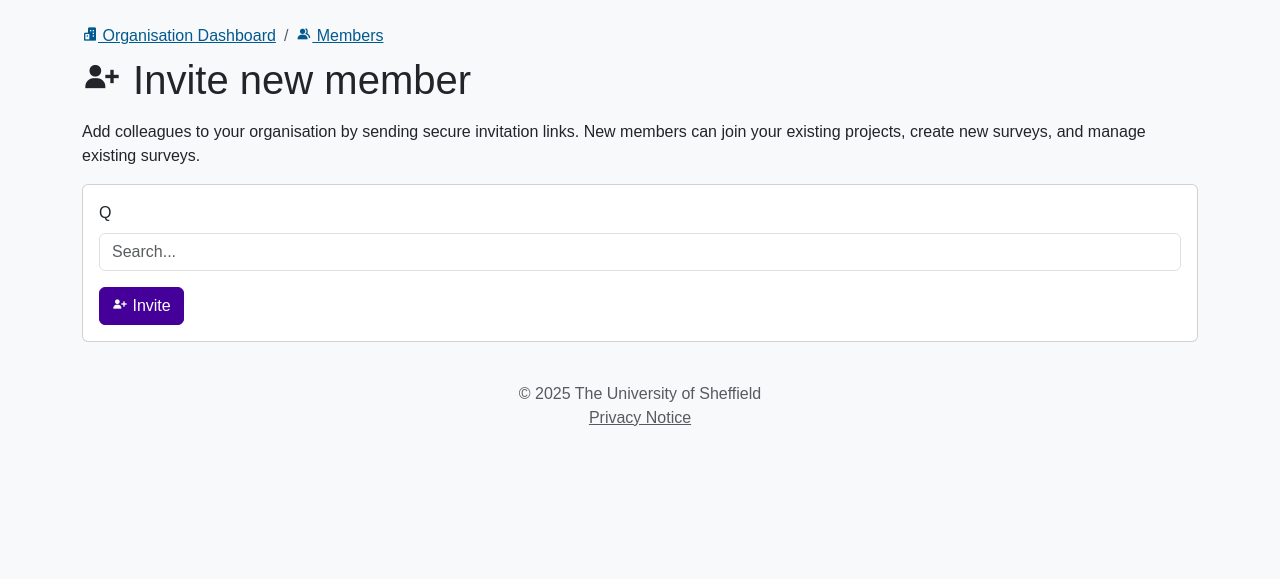
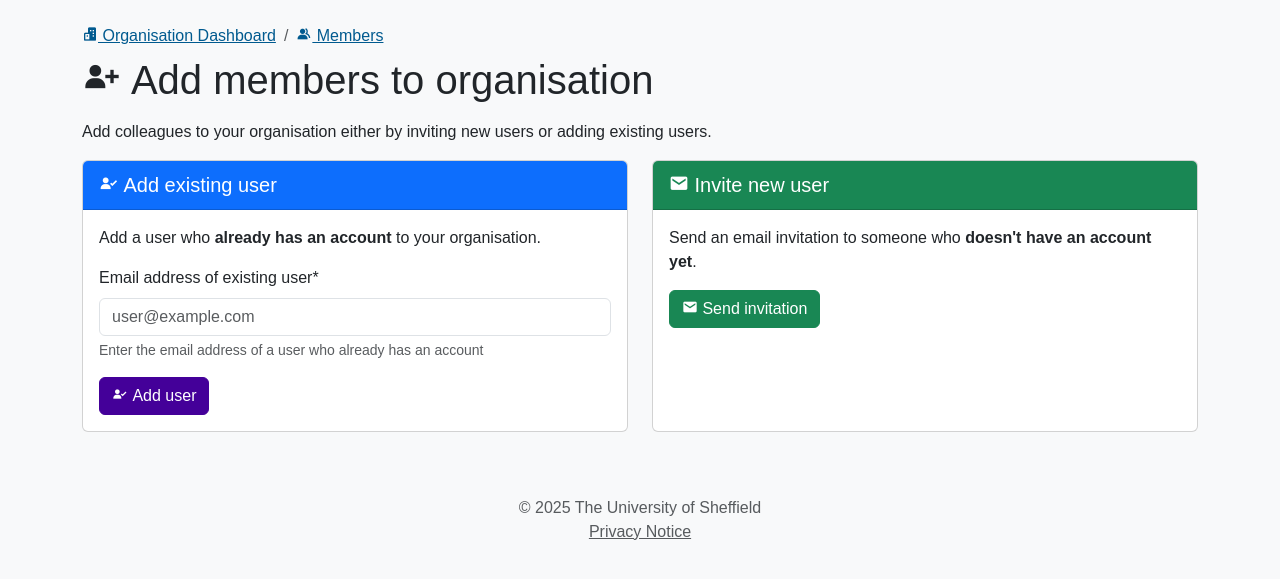
Before and after one commit to RSE-Sheffield/SORT, a Django app: template home/templates/organisation/members/create.html in a window 1280 px wide. Shown: the part 142-721 px from the top of the page. Run offline with Django 5.2, Linux system fonts and the light colour scheme; the template is opened without the code that fills it: values that come from a table or form of the project are taken from there, others are empty; parts of the project's set-up code (start-up, migrations or seed data) failed here and were passed over; some libraries are stand-ins or nearby versions.

Commit message:
feat: Add existing user to organisation (#520)
* feat: Add a form to add existing user to an organisation

https://github.com/RSE-Sheffield/SORT/issues/516

* style: Tweak org dashboard text style

* chore: Add class to organise constants nicely

* style: lint and format

* chore: Make migrations

Migrations for 'survey':
  survey/migrations/0029_alter_survey_is_shared.py
    ~ Alter field is_shared on survey

* chore: test and lint

```diff
--- /dev/null
+++ b/home/forms/add_existing_member.py
@@ -0,0 +1,58 @@
+"""
+Form for adding existing users to an organisation
+"""
+
+import django.forms as forms
+from django.core.exceptions import ValidationError
+
+from home.models import OrganisationMembership, User
+
+
+class AddExistingMemberForm(forms.Form):
+    """
+    Form for adding an existing user to an organisation.
+    This is idempotent - it won't fail if the user is already a member.
+    """
+
+    email = forms.EmailField(
+        label="Email address of existing user",
+        help_text="Enter the email address of a user who already has an account",
+        widget=forms.EmailInput(attrs={"placeholder": "user@example.com"}),
+    )
+
+    def __init__(self, *args, **kwargs):
+        self.organisation = kwargs.pop("organisation", None)
+        self.requesting_user = kwargs.pop("user", None)
+        super().__init__(*args, **kwargs)
+
+    def clean_email(self):
+        email = self.cleaned_data["email"]
+
+        # Check if user exists
+        try:
+            user = User.objects.get(email=email)
+        except User.DoesNotExist:
+            raise ValidationError(
+                f"No user with email address '{email}' exists. "
+                "Please invite them to create an account first."
+            )
+
+        # Store the user for later use in save()
+        self.user_to_add = user
+
+        # Check if user is already a member (but don't fail - idempotent)
+        if OrganisationMembership.objects.filter(
+                user=user, organisation=self.organisation
+        ).exists():
+            # Store that this is a duplicate (we'll handle it gracefully)
+            self.is_duplicate = True
+        else:
+            self.is_duplicate = False
+
+        return email
+
+    def get_user(self):
+        """Return the user object after validation"""
+        if hasattr(self, "user_to_add"):
+            return self.user_to_add
+        return None
--- a/home/templates/home/welcome.html
+++ b/home/templates/home/welcome.html
@@ -37,8 +37,10 @@
                             </p>
                         {% endif %}
                         <p class="card-text">
-                            👉 Head to the <a href="{% url 'organisation_create' %}">Organisation Dashboard</a> to
-                            manage your projects, send surveys, and review responses.
+                            👉 Head to the
+                            <a href="{% url 'organisation_create' %}">
+                                <strong><i class="bx bxs-buildings"></i> Organisation Dashboard</strong></a>
+                            to manage your projects, send surveys, and review responses.
                         </p>
                     {% else %}
                         <p class="card-text">You are not part of an organisation.
--- a/home/templates/organisation/members/create.html
+++ b/home/templates/organisation/members/create.html
@@ -20,32 +20,52 @@
         </div>
     </div>
     <div class="container">
-        <h1><i class='bx bxs-user-plus'></i> Invite new member</h1>
+        <h1><i class='bx bxs-user-plus'></i> Add members to organisation</h1>
         <p>
-            Add colleagues to your organisation by sending secure invitation links. New members can join your existing
-            projects, create new surveys, and manage existing surveys.
+            Add colleagues to your organisation either by inviting new users or adding existing users.
         </p>
-        <div class="card">
-            <div class="card-body">
-                {% if success_message %}
-                    <!-- New user invited -->
-                    <div class="alert alert-success" role="alert">
-                        <i class="bx bxs-envelope"></i> {{ success_message }}
+
+        <div class="row">
+            <!-- Add existing user form -->
+            <div class="col-md-6 mb-4">
+                <div class="card h-100">
+                    <div class="card-header bg-primary text-white">
+                        <h5 class="mb-0"><i class='bx bxs-user-check'></i> Add existing user</h5>
                     </div>
-                    <div>
-                        <a href="{% url 'member_invite' %}" type="button" class="btn btn-primary">
-                            <i class='bx bxs-user-plus'></i> Invite another person
-                        </a>
+                    <div class="card-body">
+                        <p class="card-text">
+                            Add a user who <strong>already has an account</strong> to your organisation.
+                        </p>
+                        <form method="post">
+                            {% csrf_token %}
+                            {{ add_existing_form | crispy }}
+                            <button type="submit" name="add_existing_submit" class="btn btn-primary">
+                                <i class="bx bxs-user-check"></i>&nbsp;Add user
+                            </button>
+                        </form>
                     </div>
-                {% else %}
-                    <!-- Invite organisation member form -->
-                    <form method="post">
-                        {% csrf_token %}
-                        {{ form | crispy }}
+                </div>
+            </div>
 
-                        <button class="btn btn-primary"><i class="bx bxs-user-plus"></i>&nbsp;Invite</button>
-                    </form>
-                {% endif %}
+            <!-- Invite new user form -->
+            <div class="col-md-6 mb-4">
+                <div class="card h-100">
+                    <div class="card-header bg-success text-white">
+                        <h5 class="mb-0"><i class='bx bxs-envelope'></i> Invite new user</h5>
+                    </div>
+                    <div class="card-body">
+                        <p class="card-text">
+                            Send an email invitation to someone who <strong>doesn't have an account yet</strong>.
+                        </p>
+                        <form method="post">
+                            {% csrf_token %}
+                            {{ invite_form | crispy }}
+                            <button type="submit" name="invite_submit" class="btn btn-success">
+                                <i class="bx bxs-envelope"></i>&nbsp;Send invitation
+                            </button>
+                        </form>
+                    </div>
+                </div>
             </div>
         </div>
     </div>
```
Also changed, not shown: home/constants.py (+14 -2 lines), home/forms/__init__.py (+10 -1 lines), home/forms/invite_member.py (added, +22 -0 lines), home/tests/test_add_existing_member.py (added, +265 -0 lines), home/views.py (+101 -4 lines), survey/migrations/0029_alter_survey_is_shared.py (added).
